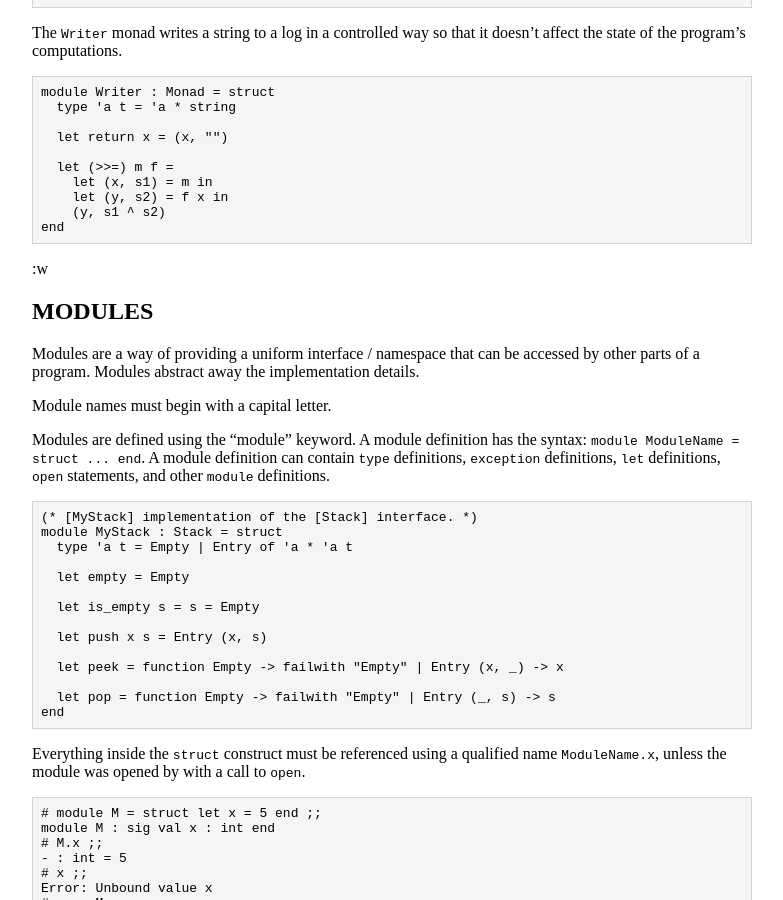
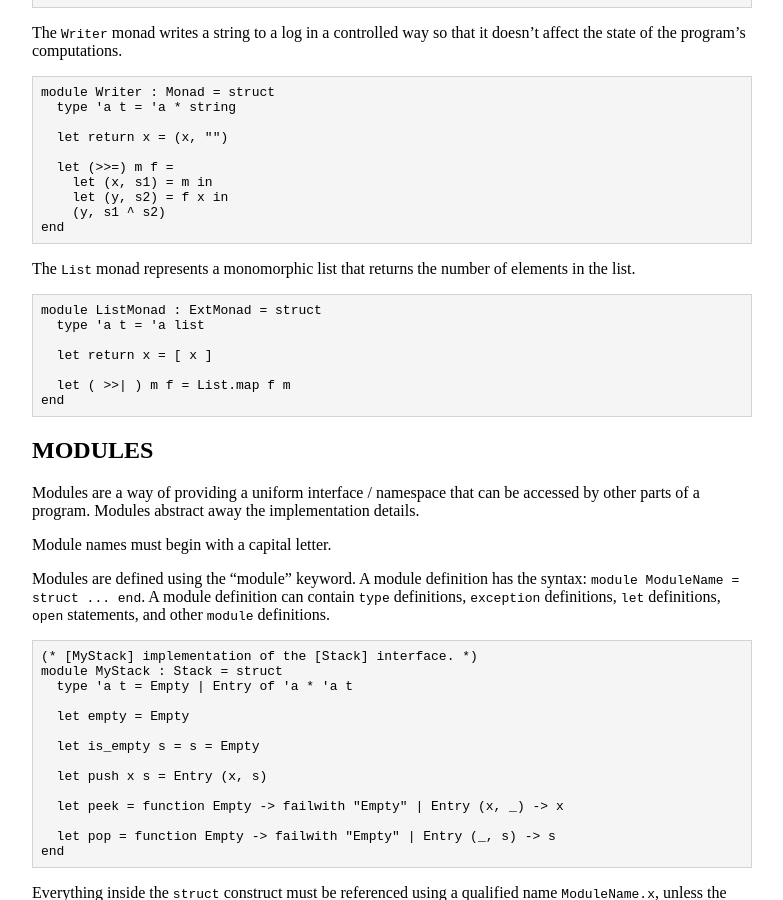
Before and after one commit to maxkossek/maxkossek.github.io, a Jekyll site: the page built from _posts/2020-06-10-ocaml.md, in a window 1280 px wide and 900 px high, scrolled down 21198 px. Shown: the whole window, without its empty margins (248-1031 px from the left). Built offline with Jekyll 4.4.1, drawn with Linux system fonts in a browser that asks for light colours.

Commit message:
Add list monad section.

````diff
--- a/_posts/2020-06-10-ocaml.md
+++ b/_posts/2020-06-10-ocaml.md
@@ -1318,7 +1318,16 @@ module Writer : Monad = struct
 end
 ```
 
-:w
+The `List` monad represents a monomorphic list that returns the number of elements in the list.
+```
+module ListMonad : ExtMonad = struct
+  type 'a t = 'a list
+
+  let return x = [ x ]
+
+  let ( >>| ) m f = List.map f m
+end
+```
 
 
 MODULES
````
